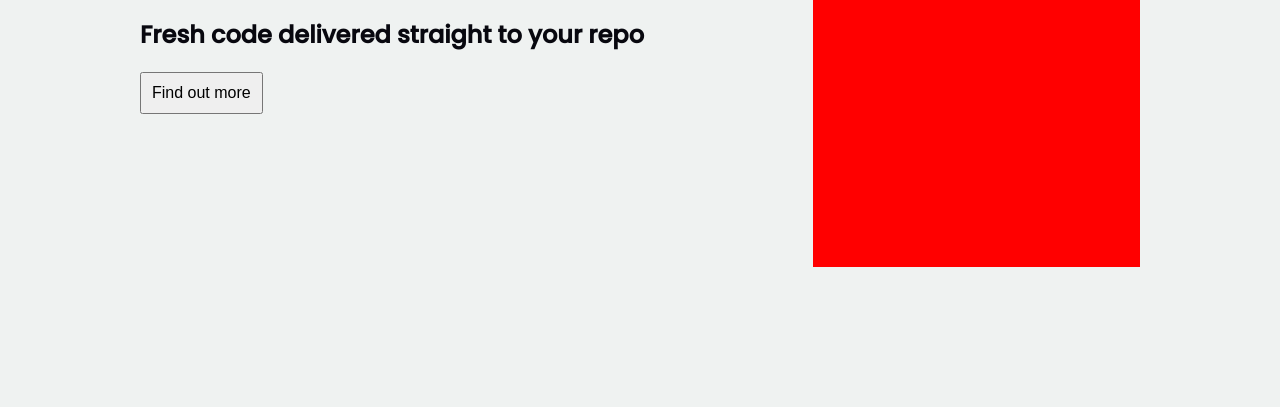
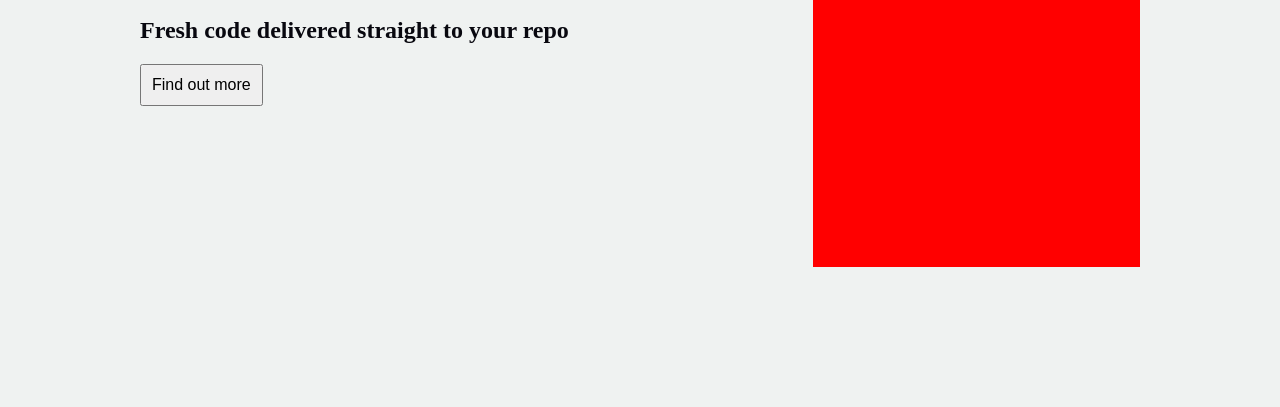
Before and after one commit to nickscale/html-portfolio, a plain HTML site: page index.html in a window 1280 px wide. Shown: the part 393-800 px from the top of the page. Drawn offline with Linux system fonts and the light colour scheme.

Commit message:
June 8 layout and nav

```diff
--- a/style.css
+++ b/style.css
@@ -40,7 +40,14 @@
 }
 
 body {
+<<<<<<< HEAD
   font-family: var(--font-family-body);
+=======
+  font-size: clamp(1.2rem, 5vw, 1.5rem);
+  font-family: var(--font-primary);
+  color: var(--theme-white);
+  display: grid;
+>>>>>>> ca431ca (June 8 layout and nav)
 }
 
 /* dark mode stylings */
```
